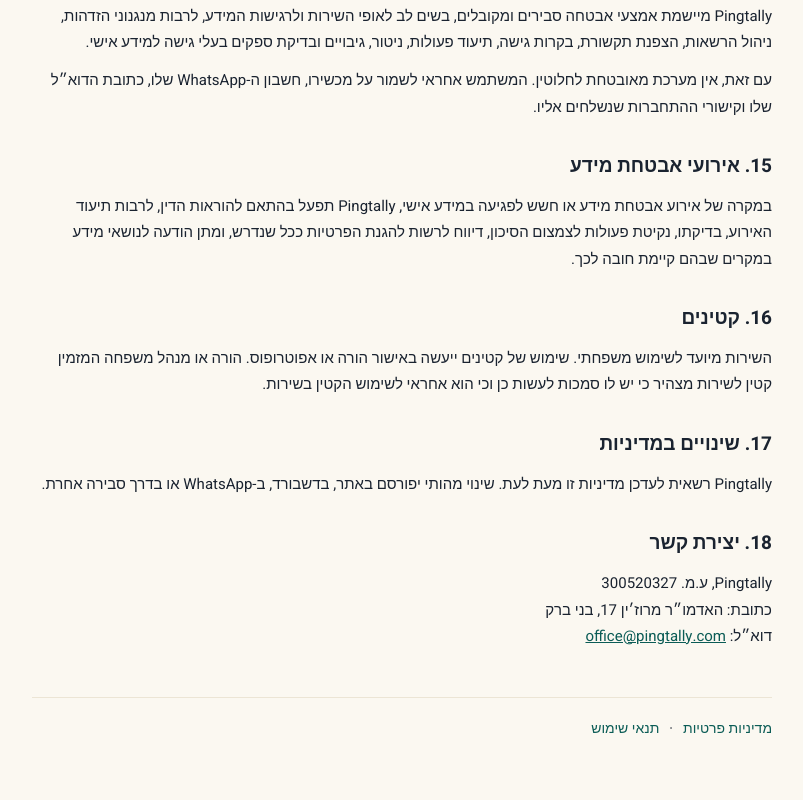
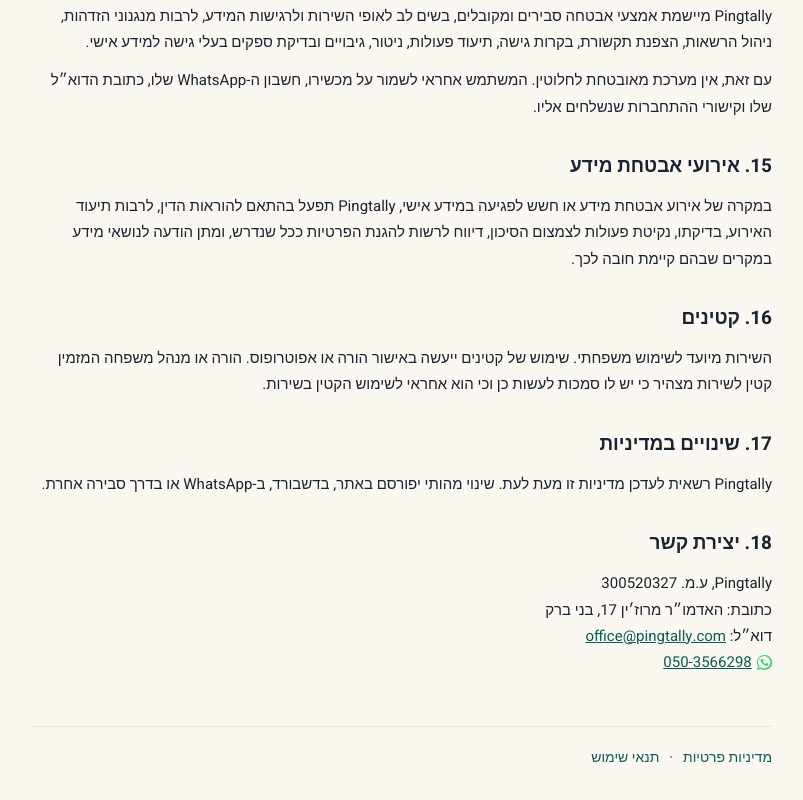
Before and after one commit to Avi300520/Family-budget-web, a Next.js app in the folder apps/web/: page /privacy in a window 1280 px wide. Shown: the part 4325-5125 px from the top of the page, without its empty margins (238-1041 px from the left). Built offline with nearby package versions, Linux system fonts and the light colour scheme.

Commit message:
feat(web): add WhatsApp contact (050-3566298) to privacy section 18
Co-Authored-By: Claude Opus 4.8 (1M context) <noreply@anthropic.com>

```diff
--- a/apps/web/src/app/privacy/page.tsx
+++ b/apps/web/src/app/privacy/page.tsx
@@ -281,7 +281,13 @@ export default function PrivacyPage() {
         <p>
           Pingtally, ע.מ. 300520327<br />
           כתובת: האדמו״ר מרוז׳ין 17, בני ברק<br />
-          דוא״ל: <a href={`mailto:${MAIL}`}>{MAIL}</a>
+          דוא״ל: <a href={`mailto:${MAIL}`}>{MAIL}</a><br />
+          <a href="https://wa.me/972503566298" style={{ display: "inline-flex", alignItems: "center", gap: "0.35em" }}>
+            <svg viewBox="0 0 24 24" width="1em" height="1em" fill="#25D366" aria-hidden="true">
+              <path d="M.06 24l1.69-6.16a11.87 11.87 0 01-1.6-5.95C.15 5.32 5.5 0 12.06 0a11.82 11.82 0 018.42 3.49 11.76 11.76 0 013.49 8.4c0 6.55-5.35 11.88-11.91 11.88a11.94 11.94 0 01-5.7-1.45L.06 24zm6.6-3.8a9.9 9.9 0 004.9 1.34h.01c5.45 0 9.89-4.43 9.89-9.88a9.83 9.83 0 00-2.9-7 9.78 9.78 0 00-6.99-2.9C6.12 1.76 1.69 6.2 1.69 11.64a9.81 9.81 0 001.51 5.26l.23.37-1 3.65 3.75-.98zm11.36-5.94c-.07-.12-.27-.2-.57-.35-.3-.15-1.76-.87-2.03-.97-.27-.1-.47-.15-.67.15-.2.3-.77.97-.94 1.17-.17.2-.35.22-.64.07-.3-.15-1.25-.46-2.38-1.47-.88-.78-1.47-1.75-1.64-2.05-.17-.3-.02-.46.13-.61.13-.13.3-.35.45-.52.15-.17.2-.3.3-.5.1-.2.05-.37-.02-.52-.07-.15-.67-1.62-.92-2.22-.24-.58-.49-.5-.67-.51l-.57-.01c-.2 0-.52.07-.79.37-.27.3-1.04 1.02-1.04 2.48 0 1.46 1.07 2.88 1.22 3.08.15.2 2.1 3.2 5.08 4.49.71.3 1.26.49 1.69.62.71.23 1.36.2 1.87.12.57-.08 1.76-.72 2-1.41.25-.7.25-1.29.17-1.42z"/>
+            </svg>
+            050-3566298
+          </a>
         </p>
       </section>
     </LegalLayout>
```
